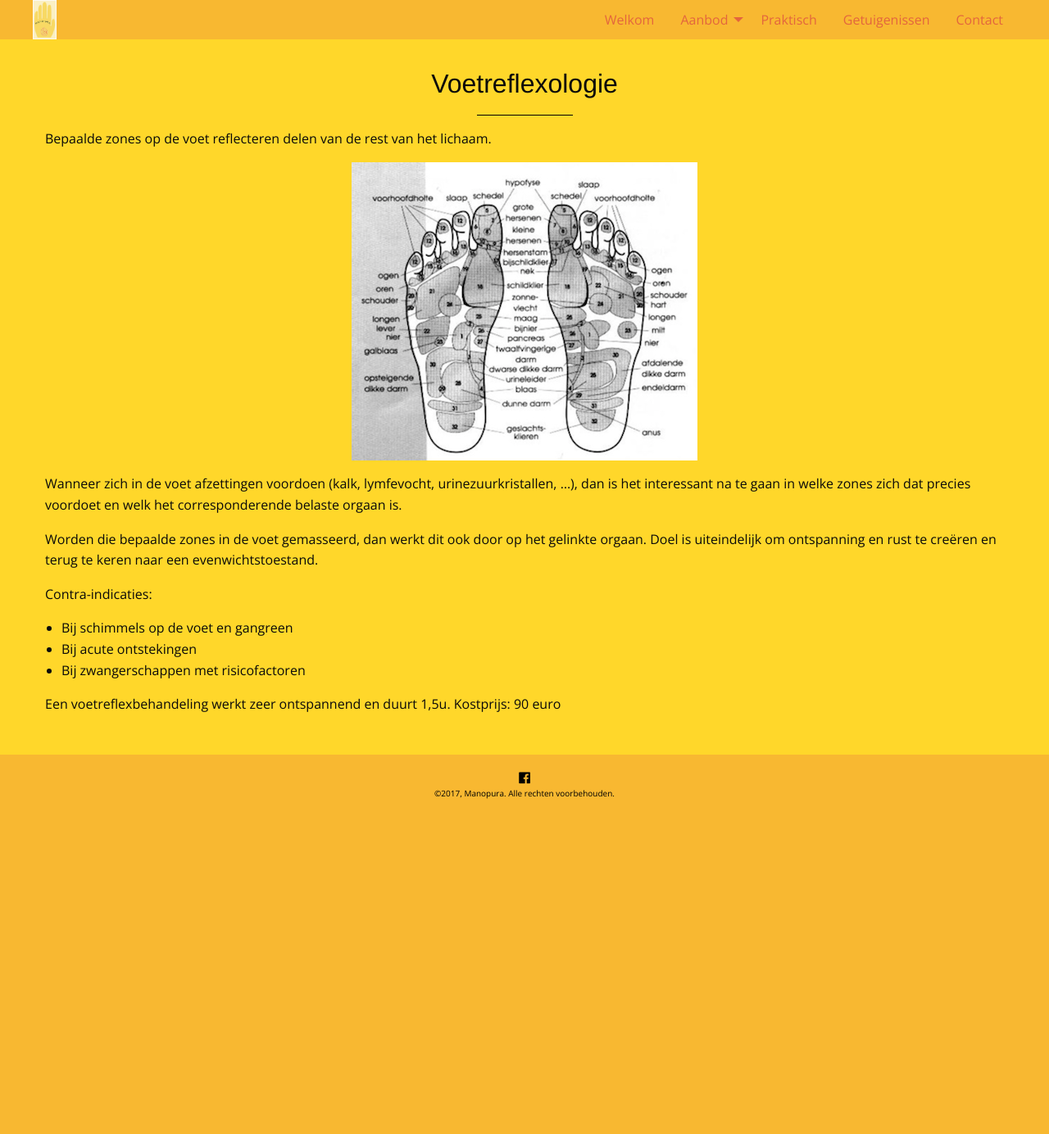
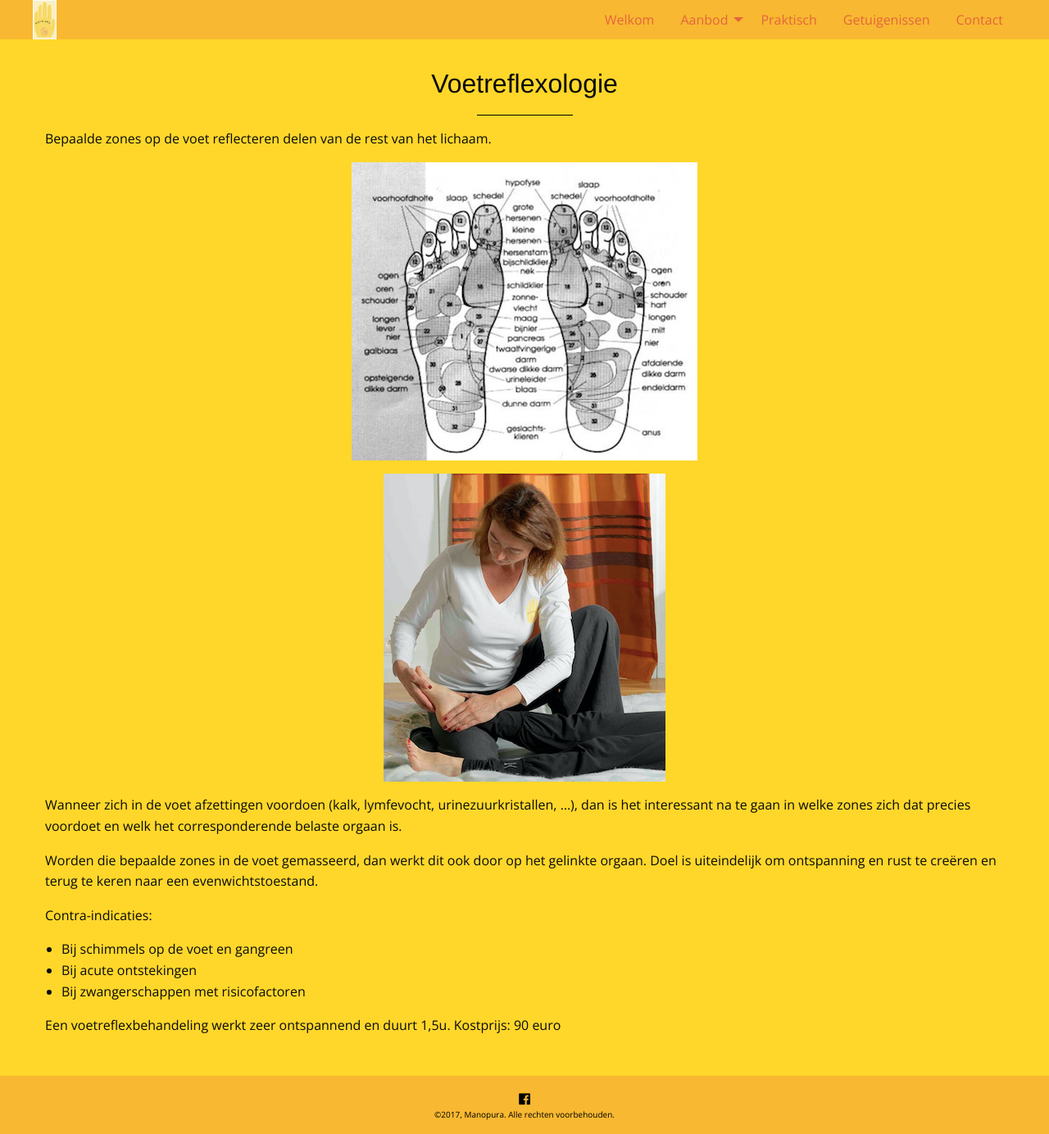
Before and after one commit to manopura/manopura.github.io, a Jekyll site: the page built from voetreflexologie.md, in a window 1280 px wide. Shown: the whole page at 82% size. Built offline with Jekyll 4.4.1, drawn with Linux system fonts in a browser that asks for light colours; nearby versions of some CDN libraries; our own code applies the rules of GitHub Pages for plain Markdown files; before the commit the page ends 992 px from its top, so only the background shows below that.

Commit message:
Update voetreflexologie.md

```diff
--- a/voetreflexologie.md
+++ b/voetreflexologie.md
@@ -7,6 +7,8 @@ menu: voetreflexologie
 Bepaalde zones op de voet reflecteren delen van de rest van het lichaam.
 
 ![voetreflex](images/voetreflex.png)
+![voetreflex](images/voet_web.png)
+
 
 Wanneer zich in de voet afzettingen voordoen (kalk, lymfevocht, urinezuurkristallen, ...), dan is het interessant na te gaan in welke zones zich dat precies voordoet en welk het corresponderende belaste orgaan is.
 
```
